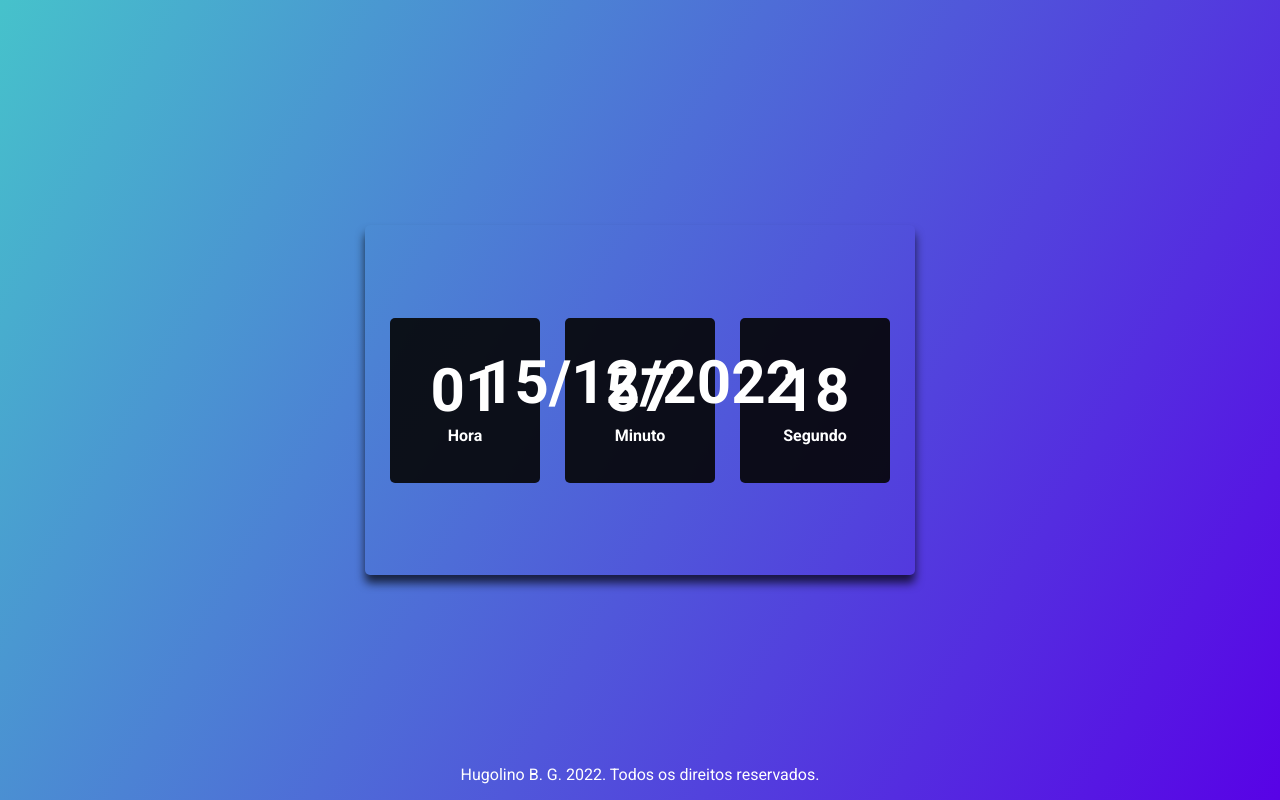
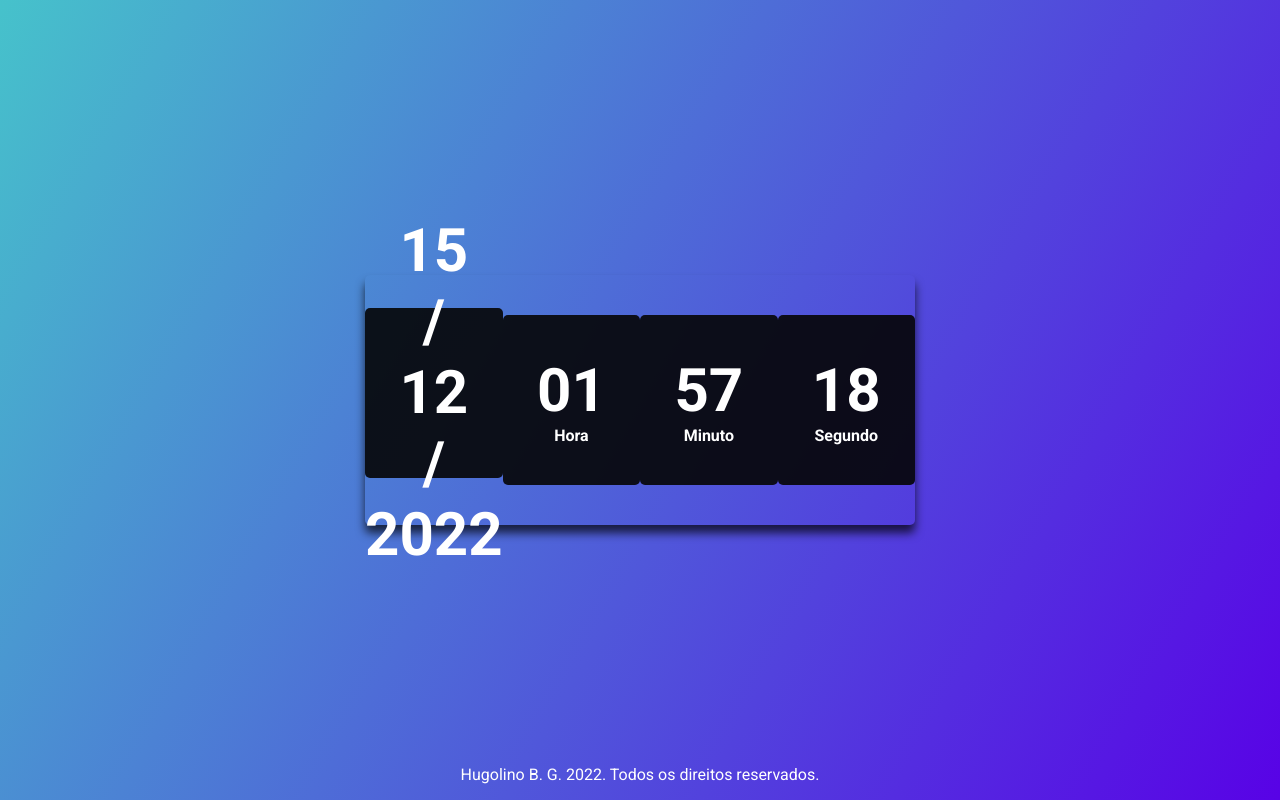
Before and after one commit to hugolinobg/Relogio, a plain HTML site: page index.html in a window 1280 px wide. Drawn offline with Linux system fonts and the light colour scheme.

Commit message:
Update style.css

```diff
--- a/assets/style.css
+++ b/assets/style.css
@@ -18,7 +18,7 @@ main {
   display: flex;
   align-items: center;
   justify-content: space-evenly;
-  height: 350px;
+  height: 250px;
   width: 550px;
   background: transparent;
   border-radius: 5px;
@@ -26,7 +26,7 @@ main {
 }
 
 .clock div {
-  height: 165px;
+  height: 170px;
   width: 150px;
   display: flex;
   flex-direction: column;
@@ -38,14 +38,12 @@ main {
   box-shadow: rgba(0, 0, 0, 0.7);
 }
 
-.clock div.date-wrapper {
+.date-wrapper {
   font-weight: bolder;
   font-size: 60px;
-  top: 300px;
-  flex-direction: row;
-  position: absolute;
-  background: transparent;
-  box-shadow: transparent;
+  color: #fff;
+  /* flex-direction: row; */
+   margin-bottom: 15px;
 }
 
 .clock span {
```
